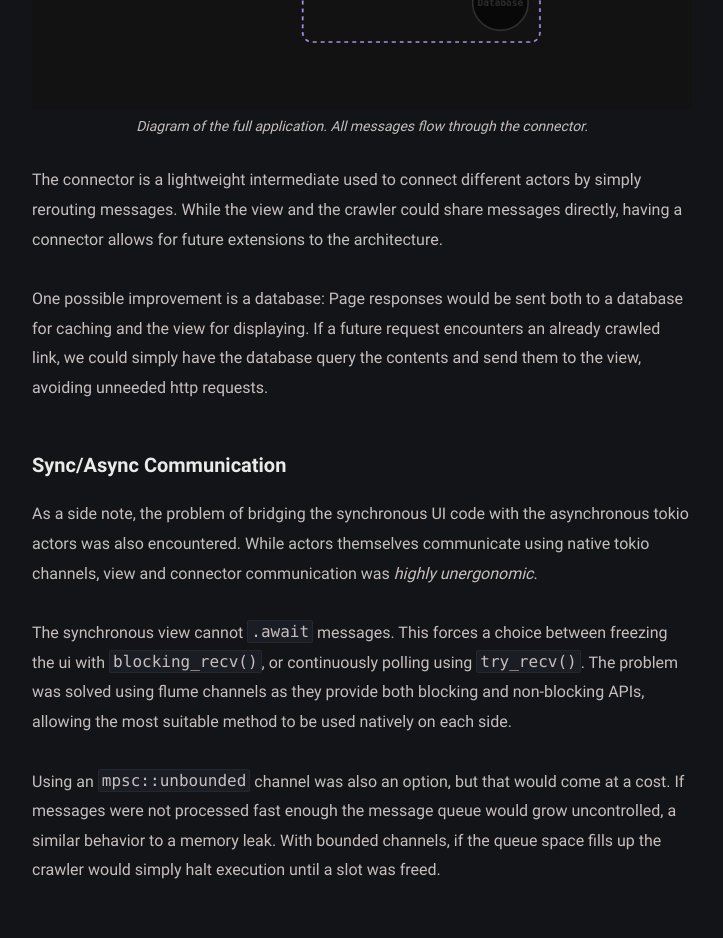
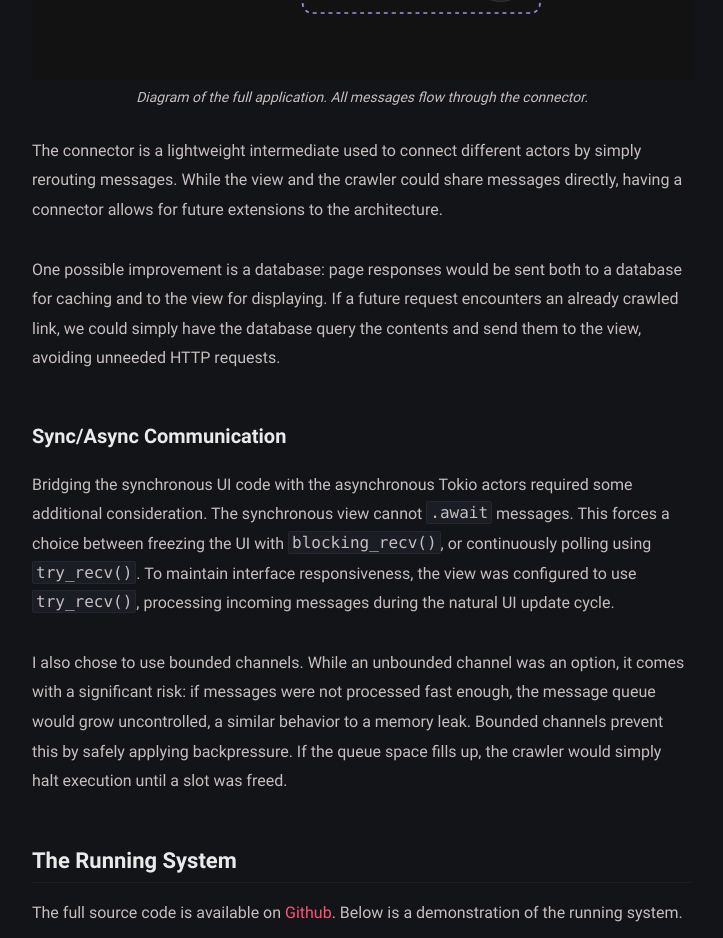
Before and after one commit to raydroplet/raydroplet.github.io, a Jekyll site: the page built from _posts/crawler/2026-06-07-crawler.md, in a window 1280 px wide and 1400 px high, scrolled down 7425 px. Shown: the top 938 px of the window, without its empty margins (278-1001 px from the left). Built offline with Jekyll 4.4.1, drawn with Linux system fonts in a browser that asks for light colours; some of the changed text lies outside the part shown; grey boxes are pictures that could not be loaded.

Commit message:
final fixes

```diff
--- a/_posts/crawler/2026-06-07-crawler.md
+++ b/_posts/crawler/2026-06-07-crawler.md
@@ -1,10 +1,8 @@
 ---
 layout: post
 title: "Building an Asynchronous Web Crawler"
-date: 2026-06-07
+date: 2026-06-22
 ---
-
-<!-- > Simple systems are functional and easy to write, but as requirements increase, enhanced architectures and paradigms become necessary to design elegant solutions. -->
 
 <p align="center">
   <img src="{{ 'assets/posts/crawler/graph-StressMinimization.svg' | relative_url }}" width="45%" />
@@ -27,12 +25,12 @@ Before delving into the more advanced concepts, let's take a look at the previou
 <figcaption>A diagram representing the old application. You can see how simple and straightforward it is.</figcaption>
 </figure>
 
-As explained before, a URL and depth are given and pages are crawled. The noticeable aspect here is how it is done using a recursive function: you call the `crawl` function for the root URL and for all its fetched URLs is called again for them, which call for their returned pages and so on. This is handy for the simplicity, assuming you're only interested in small networks.
+As explained before, a URL and depth are given and pages are crawled. The noticeable aspect here is how it is done using a recursive function: you call the `crawl` function for the root URL, and it is called recursively for all fetched URLs, which in turn call for their pages, and so on. This is handy for the simplicity, assuming you're only interested in small networks.
 
 This process is _blocking_. The application must wait for the `crawl` function to complete before displaying any results. If the crawler does not print any messages, an ideal scenario since that's the view's work, the program would appear to be frozen until it's done.
 
-Compared to a static interface, a more interactive one is preferable. To achieve these initial goals, we can implement the following improvements:
-1. **Stream results incrementally**: instead of waiting for the final output, we can send discovered pages as they are discovered. This allows the rendered graph to expand dynamically.
+After having some ideas of what I wanted to improve, I outlined a few goals that could be implemented:
+1. **Stream results incrementally**: Instead of waiting for the final output, we can send discovered pages as they are discovered. This allows the rendered graph to expand dynamically.
 2. **Parallelize processing**: The current design fetches and parses pages sequentially. Performance can be improved by running these operations in parallel.
 3. **Introduce a GUI**: Moving away from the original command-line interface to a dedicated graphical UI makes the application more accessible and easier to use.
 
@@ -65,11 +63,11 @@ The previous idea has a well-known name, it is called the [actor model](https://
 
 We begin by defining the crawler's public interface: incoming commands that dictate its actions, and outgoing responses that report its results. These messages flow through dedicated input and output channels visible externally. Besides commands, we also define events which are internal messages the crawler sends to itself.
 
-The crawler's `event_loop` waits for incoming commands or events and processes them one at a time. Each of those is routed to a specific handler that executes the required logic, potentially emitting new internal events or a final external response. Essentially, complex tasks are broken down by sending messages to itself until the job either succeeds or fails.
+The `event_loop` waits for incoming commands or events and processes them one at a time. Each of those is routed to a specific handler that executes the required logic, potentially emitting new internal events or a final external response. Essentially, complex tasks are broken down by sending messages to itself until the job either succeeds or fails.
 
-One such example is branching. We start with a request to crawl a page up to a certain depth. The task is executed and a list of contained URLs is returned, we then send a `Event::Branch(urls)`. Inside the corresponding handler, the system filters out previously visited URLs to prevent duplicates, and emits an Event::Request for each remaining page.
+One such example is branching. We start with a request to crawl a page up to a certain depth. The task is executed and a list of contained URLs is returned; we then send an `Event::Branch(urls)`. Inside the corresponding handler, the system filters out previously visited URLs to prevent duplicates, and emits an `Event::Request` for each remaining page.
 
-`Event::Error` and `Event::Skipped` may be sent in case a crawl is aborted due to either an unexpected failure such as network or parsing error, on an expected condition such as duplicate pages or non-HTML content. When appropriate, external responses are emitted for events an external observer may care about.
+`Event::Error` and `Event::Skipped` may be sent in case a crawl is aborted due to either an unexpected failure such as a network or parsing error, or an expected condition such as duplicate pages or non-HTML content. When appropriate, external responses are emitted for events an external observer may care about.
 
 From the outside, interactions consist of sending requests and waiting for responses. Internally, the crawler is able to self-organize in a way most suitable for processing.
 
@@ -134,22 +132,21 @@ The view also features a animated graph of page relationship that can be panned.
 
 The connector is a lightweight intermediate used to connect different actors by simply rerouting messages. While the view and the crawler could share messages directly, having a connector allows for future extensions to the architecture.
 
-One possible improvement is a database: Page responses would be sent both to a database for caching and the view for displaying. If a future request encounters an already crawled link, we could simply have the database query the contents and send them to the view, avoiding unneeded http requests.
+One possible improvement is a database: page responses would be sent both to a database for caching and to the view for displaying. If a future request encounters an already crawled link, we could simply have the database query the contents and send them to the view, avoiding unneeded HTTP requests.
 
 #### Sync/Async Communication
+Bridging the synchronous UI code with the asynchronous Tokio actors required some additional consideration. The synchronous view cannot `.await` messages. This forces a choice between freezing the UI with `blocking_recv()`, or continuously polling using `try_recv()`. To maintain interface responsiveness, the view was configured to use `try_recv()`, processing incoming messages during the natural UI update cycle.
 
-As a side note, the problem of bridging the synchronous UI code with the asynchronous tokio actors was also encountered. While actors themselves communicate using native tokio channels, view and connector communication was _highly unergonomic_.
-
-The synchronous view cannot `.await` messages. This forces a choice between freezing the ui with `blocking_recv()`, or continuously polling using `try_recv()`. The problem was solved using flume channels as they provide both blocking and non-blocking APIs, allowing the most suitable method to be used natively on each side.
-
-Using an `mpsc::unbounded` channel was also an option, but that would come at a cost. If messages were not processed fast enough the message queue would grow uncontrolled, a similar behavior to a memory leak. With bounded channels, if the queue space fills up the crawler would simply halt execution until a slot was freed.
+I also chose to use bounded channels. While an unbounded channel was an option, it comes with a significant risk: if messages were not processed fast enough, the message queue would grow uncontrolled, a similar behavior to a memory leak. Bounded channels prevent this by safely applying backpressure. If the queue space fills up, the crawler would simply halt execution until a slot was freed.
 
 ## The Running System
 ---
 
-The full source code is available on [Github](https://github.com/raydroplet/crawler-rs). Below is a demonstration of the running system displaying <...>.
+The full source code is available on [Github](https://github.com/raydroplet/crawler-rs). Below is a demonstration of the running system.
 
-<p align="center">
-  <figcaption>will change to a video later</figcaption>
-  <img src="{{ 'assets/posts/crawler/interface.png' | relative_url }}" width="100%" />
-</p>
+<figure style="margin: 0;">
+  <video autoplay loop muted playsinline width="100%" style="border-radius: 8px;">
+    <source src="{{ 'assets/posts/crawler/crawler_demo.mp4' | relative_url }}" type="video/mp4">
+    Your browser does not support the video tag.
+  </video>
+</figure>
```
Also changed, not shown: other parts of _posts/crawler/2026-06-07-crawler.md (+5 -5 lines), 1 other file.
